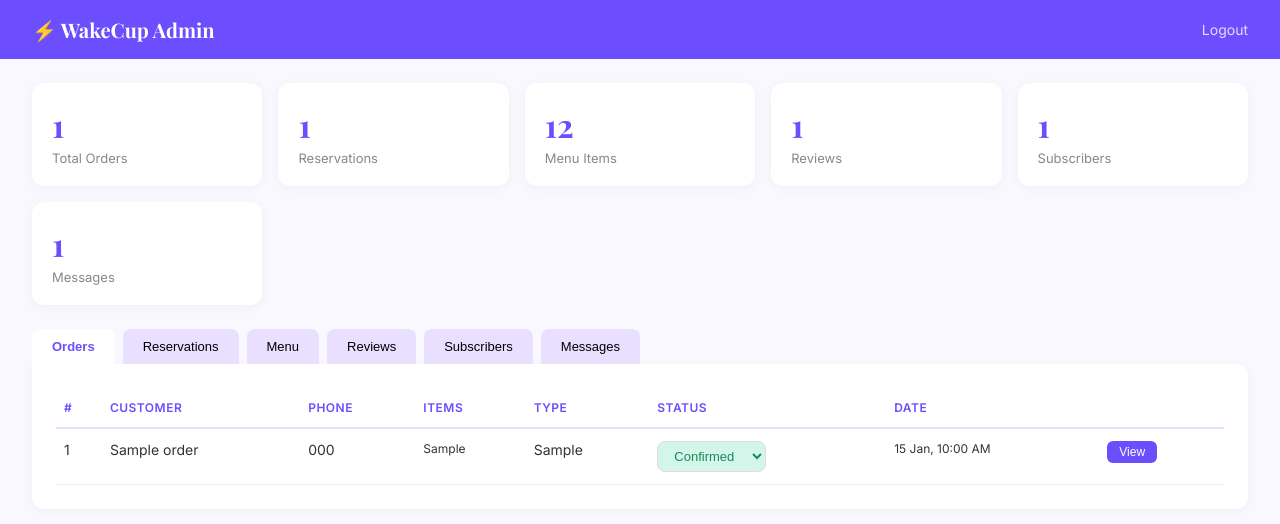
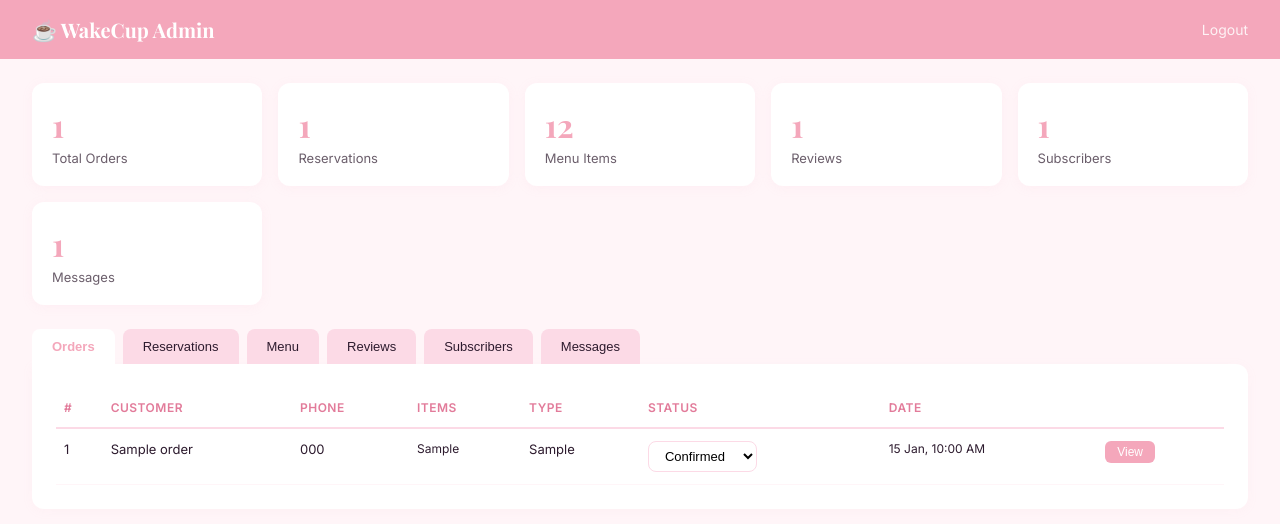
Before and after one commit to Harshavardhini255/cafe-web, a Flask app: page /admin/dashboard in a window 1280 px wide. Shown: the top 524 px of the page. Run offline with Flask 3, Linux system fonts and the light colour scheme; the visitor is signed in with stand-in values (Sample User, id 1); tables that the repository leaves empty hold one stand-in row (values such as "Sample post").

Commit message:
admin pink theme, reservation detail view, mobile tables, login page updated

```diff
--- a/templates/admin/dashboard.html
+++ b/templates/admin/dashboard.html
@@ -7,46 +7,48 @@
 <link href="https://fonts.googleapis.com/css2?family=Inter:wght@400;500;600;700&family=Playfair+Display:wght@400;600;700&display=swap" rel="stylesheet">
 <style>
 * { margin:0; padding:0; box-sizing:border-box; }
-body { font-family:'Inter',sans-serif; background:#FAF8FF; color:#333; }
-.header { background:#6C4EFF; color:white; padding:16px 32px; display:flex; justify-content:space-between; align-items:center; position:sticky; top:0; z-index:100; }
+body { font-family:'Inter',sans-serif; background:#FFF5F8; color:#2D1B2E; }
+.header { background:#F4A7BB; color:white; padding:16px 32px; display:flex; justify-content:space-between; align-items:center; position:sticky; top:0; z-index:100; }
 .header h1 { font-family:'Playfair Display',serif; font-size:20px; }
-.header a { color:rgba(255,255,255,0.8); text-decoration:none; font-size:14px; }
+.header a { color:rgba(255,255,255,0.85); text-decoration:none; font-size:14px; }
 .header a:hover { color:white; }
 .grid { display:grid; grid-template-columns:repeat(auto-fit,minmax(200px,1fr)); gap:16px; padding:24px 32px; }
-.card { background:white; border-radius:12px; padding:20px; box-shadow:0 2px 12px rgba(0,0,0,0.04); position:relative; }
-.card .num { font-size:32px; font-weight:700; color:#6C4EFF; font-family:'Playfair Display',serif; }
-.card .label { font-size:13px; color:#888; margin-top:4px; }
-.card .badge-new { position:absolute; top:-6px; right:-6px; background:#e74c3c; color:white; font-size:11px; font-weight:600; padding:2px 8px; border-radius:20px; }
+.card { background:white; border-radius:12px; padding:20px; box-shadow:0 2px 12px rgba(244,167,187,0.08); position:relative; }
+.card .num { font-size:32px; font-weight:700; color:#F4A7BB; font-family:'Playfair Display',serif; }
+.card .label { font-size:13px; color:#6B5E6B; margin-top:4px; }
+.card .badge-new { position:absolute; top:-6px; right:-6px; background:#E27B9A; color:white; font-size:11px; font-weight:600; padding:2px 8px; border-radius:20px; }
 .tabs { display:flex; gap:8px; padding:0 32px; flex-wrap:wrap; }
-.tab { padding:10px 20px; border-radius:8px 8px 0 0; background:#E9DFFF; cursor:pointer; font-size:13px; font-weight:500; transition:all 0.2s; border:none; }
-.tab.active { background:white; color:#6C4EFF; font-weight:600; }
+.tab { padding:10px 20px; border-radius:8px 8px 0 0; background:#FCDAE6; cursor:pointer; font-size:13px; font-weight:500; transition:all 0.2s; border:none; color:#2D1B2E; }
+.tab.active { background:white; color:#F4A7BB; font-weight:600; }
 .tab:hover { background:white; }
-.panel { display:none; background:white; border-radius:0 12px 12px 12px; box-shadow:0 2px 12px rgba(0,0,0,0.04); margin:0 32px 32px; padding:24px; }
+.panel { display:none; background:white; border-radius:0 12px 12px 12px; box-shadow:0 2px 12px rgba(244,167,187,0.06); margin:0 32px 32px; padding:24px; }
 .panel.active { display:block; }
-table { width:100%; border-collapse:collapse; font-size:14px; }
-th { text-align:left; padding:12px 8px; border-bottom:2px solid #E9DFFF; color:#6C4EFF; font-weight:600; font-size:12px; text-transform:uppercase; letter-spacing:0.5px; }
-td { padding:12px 8px; border-bottom:1px solid #f0f0f0; vertical-align:top; }
-.select-status { padding:6px 12px; border-radius:8px; border:1px solid #ddd; font-size:13px; cursor:pointer; }
-.badge { display:inline-block; padding:3px 10px; border-radius:20px; font-size:11px; font-weight:600; }
+.table-wrap { overflow-x:auto; }
+table { width:100%; border-collapse:collapse; font-size:14px; min-width:600px; }
+th { text-align:left; padding:12px 8px; border-bottom:2px solid #FCDAE6; color:#E27B9A; font-weight:600; font-size:12px; text-transform:uppercase; letter-spacing:0.5px; white-space:nowrap; }
+td { padding:12px 8px; border-bottom:1px solid #FFF5F8; vertical-align:top; font-size:13px; }
+.select-status { padding:6px 12px; border-radius:8px; border:1px solid #FCDAE6; font-size:13px; cursor:pointer; background:white; }
 .badge-pending { background:#FFF5D6; color:#B8860B; }
 .badge-confirmed { background:#D4F5E9; color:#1a8a5c; }
-.badge-completed { background:#E9DFFF; color:#6C4EFF; }
+.badge-completed { background:#FCDAE6; color:#E27B9A; }
 .badge-cancelled { background:#FFD6D6; color:#c0392b; }
-.btn-approve { padding:4px 12px; border-radius:6px; border:none; background:#6C4EFF; color:white; font-size:12px; cursor:pointer; }
-.btn-approve:hover { background:#4B2AC5; }
-.btn-approve.approved { background:#2ecc71; }
+.btn-action { padding:4px 12px; border-radius:6px; border:none; background:#F4A7BB; color:white; font-size:12px; cursor:pointer; }
+.btn-action:hover { background:#E27B9A; }
+.btn-action.approved { background:#2ecc71; }
+.btn-action.danger { background:#e74c3c; }
+.btn-action.danger:hover { background:#c0392b; }
 .empty { text-align:center; padding:40px; color:#aaa; font-size:14px; }
-.form-add { display:flex; gap:12px; flex-wrap:wrap; margin-bottom:20px; padding:16px; background:#FAF8FF; border-radius:12px; align-items:end; }
-.form-add input, .form-add textarea { padding:10px 12px; border:1px solid #E9DFFF; border-radius:8px; font-size:13px; outline:none; font-family:'Inter',sans-serif; }
-.form-add input:focus, .form-add textarea:focus { border-color:#6C4EFF; }
-.form-add button { padding:10px 20px; background:#6C4EFF; color:white; border:none; border-radius:8px; font-size:13px; font-weight:600; cursor:pointer; }
-.form-add button:hover { background:#4B2AC5; }
-@media (max-width:768px) { .grid,.tabs,.panel { margin-left:16px; margin-right:16px; } .grid { padding:16px; } }
+.form-add { display:flex; gap:12px; flex-wrap:wrap; margin-bottom:20px; padding:16px; background:#FFF5F8; border-radius:12px; align-items:end; }
+.form-add input, .form-add textarea { padding:10px 12px; border:1px solid #FCDAE6; border-radius:8px; font-size:13px; outline:none; font-family:'Inter',sans-serif; }
+.form-add input:focus, .form-add textarea:focus { border-color:#F4A7BB; }
+.form-add button { padding:10px 20px; background:#F4A7BB; color:white; border:none; border-radius:8px; font-size:13px; font-weight:600; cursor:pointer; }
+.form-add button:hover { background:#E27B9A; }
+@media (max-width:768px) { .grid,.tabs,.panel { margin-left:12px; margin-right:12px; } .grid { padding:12px; gap:10px; } .panel { padding:12px; border-radius:0 0 12px 12px; } th,td { font-size:12px; padding:8px 4px; } .header { padding:12px 16px; } .header h1 { font-size:17px; } .card { padding:14px; } .card .num { font-size:24px; } .tabs { gap:4px; } .tab { padding:8px 12px; font-size:12px; } }
 </style>
 </head>
 <body>
 <div class="header">
-  <h1>⚡ WakeCup Admin</h1>
+  <h1>☕ WakeCup Admin</h1>
   <a href="/admin/logout">Logout</a>
 </div>
 
@@ -69,6 +71,7 @@ td { padding:12px 8px; border-bottom:1px solid #f0f0f0; vertical-align:top; }
 </div>
 
 <div id="panel-orders" class="panel active">
+  <div class="table-wrap">
   <table>
     <tr><th>#</th><th>Customer</th><th>Phone</th><th>Items</th><th>Type</th><th>Status</th><th>Date</th><th></th></tr>
     {% for o in orders %}
@@ -78,43 +81,26 @@ td { padding:12px 8px; border-bottom:1px solid #f0f0f0; vertical-align:top; }
       <td>{{ o.customer_phone }}</td>
       <td style="font-size:12px;">{{ o.items[:80] }}{% if o.items|length > 80 %}...{% endif %}</td>
       <td>{{ o.order_type }}</td>
-      <td>
-        <select class="select-status badge-{{ o.status }}" onchange="updateOrder({{ o.id }}, this.value)">
+      <td><select class="select-status" onchange="updateOrder({{ o.id }}, this.value)">
         <option value="pending" {% if o.status=='pending' %}selected{% endif %}>Pending</option>
         <option value="confirmed" {% if o.status=='confirmed' %}selected{% endif %}>Confirmed</option>
         <option value="completed" {% if o.status=='completed' %}selected{% endif %}>Completed</option>
         <option value="cancelled" {% if o.status=='cancelled' %}selected{% endif %}>Cancelled</option>
-        </select>
-      </td>
-      <td style="font-size:12px;">{{ o.created_at.strftime('%d %b, %I:%M %p') }}</td>
-      <td><button class="btn-approve" onclick="viewOrder({{ o.id }})">View</button></td>
+      </select></td>
+      <td style="font-size:12px;white-space:nowrap;">{{ o.created_at.strftime('%d %b, %I:%M %p') }}</td>
+      <td><button class="btn-action" onclick="viewOrder({{ o.id }})">View</button></td>
     </tr>
     {% else %}
     <tr><td colspan="8" class="empty">No orders yet</td></tr>
     {% endfor %}
   </table>
   </div>
-
-<!-- Order Detail Modal -->
-<div id="orderModal" style="display:none;position:fixed;inset:0;background:rgba(0,0,0,0.4);z-index:200;align-items:center;justify-content:center;" onclick="if(event.target===this)document.getElementById('orderModal').style.display='none'">
-  <div style="background:white;border-radius:16px;padding:32px;width:520px;max-width:90vw;max-height:80vh;overflow-y:auto;">
-    <h3 style="margin-bottom:16px;">Order #<span id="orderDetailId"></span></h3>
-    <div style="font-size:14px;line-height:2;">
-      <p><strong>Customer:</strong> <span id="orderDetailName"></span></p>
-      <p><strong>Phone:</strong> <span id="orderDetailPhone"></span></p>
-      <p><strong>Type:</strong> <span id="orderDetailType"></span></p>
-      <p><strong>Notes:</strong> <span id="orderDetailNotes"></span></p>
-      <p><strong>Date:</strong> <span id="orderDetailDate"></span></p>
-      <p><strong>Items:</strong></p>
-      <div id="orderDetailItems" style="background:#FAF8FF;border-radius:8px;padding:12px;margin-top:4px;font-size:13px;"></div>
-    </div>
-    <button onclick="document.getElementById('orderModal').style.display='none'" style="margin-top:16px;padding:10px 20px;border:none;background:#eee;border-radius:8px;cursor:pointer;">Close</button>
-  </div>
 </div>
 
 <div id="panel-reservations" class="panel">
+  <div class="table-wrap">
   <table>
-    <tr><th>#</th><th>Name</th><th>Phone</th><th>Date</th><th>Time</th><th>Guests</th><th>Occasion</th><th>Status</th><th>Date</th></tr>
+    <tr><th>#</th><th>Name</th><th>Phone</th><th>Date</th><th>Time</th><th>Guests</th><th>Occasion</th><th>Status</th><th>Booked</th><th></th></tr>
     {% for r in reservations %}
     <tr>
       <td>{{ r.id }}</td>
@@ -124,20 +110,20 @@ td { padding:12px 8px; border-bottom:1px solid #f0f0f0; vertical-align:top; }
       <td>{{ r.time }}</td>
       <td>{{ r.guests }}</td>
       <td>{{ r.occasion }}</td>
-      <td>
-        <select class="select-status" onchange="updateReservation({{ r.id }}, this.value)">
+      <td><select class="select-status" onchange="updateReservation({{ r.id }}, this.value)">
         <option value="pending" {% if r.status=='pending' %}selected{% endif %}>Pending</option>
         <option value="confirmed" {% if r.status=='confirmed' %}selected{% endif %}>Confirmed</option>
         <option value="completed" {% if r.status=='completed' %}selected{% endif %}>Completed</option>
         <option value="cancelled" {% if r.status=='cancelled' %}selected{% endif %}>Cancelled</option>
-        </select>
-      </td>
-      <td style="font-size:12px;">{{ r.created_at.strftime('%d %b, %I:%M %p') }}</td>
+      </select></td>
+      <td style="font-size:12px;white-space:nowrap;">{{ r.created_at.strftime('%d %b, %I:%M %p') }}</td>
+      <td><button class="btn-action" onclick="viewReservation({{ r.id }})">View</button></td>
     </tr>
     {% else %}
-    <tr><td colspan="9" class="empty">No reservations yet</td></tr>
+    <tr><td colspan="10" class="empty">No reservations yet</td></tr>
     {% endfor %}
   </table>
+  </div>
 </div>
 
 <div id="panel-menu" class="panel">
@@ -149,46 +135,30 @@ td { padding:12px 8px; border-bottom:1px solid #f0f0f0; vertical-align:top; }
     <textarea id="itemDesc" placeholder="Description" rows="2" style="width:300px;"></textarea>
     <button onclick="addMenuItem()">Add Item</button>
   </div>
-  <!-- Edit Modal -->
-  <div id="editModal" style="display:none;position:fixed;inset:0;background:rgba(0,0,0,0.4);z-index:200;align-items:center;justify-content:center;" onclick="if(event.target===this)closeEdit()">
-    <div style="background:white;border-radius:16px;padding:32px;width:420px;max-width:90vw;">
-      <h3 style="margin-bottom:16px;">Edit Menu Item</h3>
-      <input id="editId" type="hidden">
-      <div style="display:flex;flex-direction:column;gap:10px;">
-        <input id="editName" placeholder="Name" style="padding:10px 12px;border:1px solid #E9DFFF;border-radius:8px;font-size:13px;outline:none;">
-        <input id="editPrice" placeholder="Price" type="number" style="padding:10px 12px;border:1px solid #E9DFFF;border-radius:8px;font-size:13px;outline:none;">
-        <input id="editCategory" placeholder="Category" style="padding:10px 12px;border:1px solid #E9DFFF;border-radius:8px;font-size:13px;outline:none;">
-        <input id="editImage" placeholder="Image filename" style="padding:10px 12px;border:1px solid #E9DFFF;border-radius:8px;font-size:13px;outline:none;">
-        <textarea id="editDesc" placeholder="Description" rows="2" style="padding:10px 12px;border:1px solid #E9DFFF;border-radius:8px;font-size:13px;outline:none;font-family:'Inter',sans-serif;"></textarea>
-        <div style="display:flex;gap:8px;margin-top:8px;">
-          <button onclick="saveEdit()" style="flex:1;padding:10px;background:#6C4EFF;color:white;border:none;border-radius:8px;cursor:pointer;">Save</button>
-          <button onclick="closeEdit()" style="flex:1;padding:10px;background:#eee;border:none;border-radius:8px;cursor:pointer;">Cancel</button>
-        </div>
-      </div>
-    </div>
-  </div>
+  <div class="table-wrap">
   <table>
-    <tr><th>#</th><th>Image</th><th>Name</th><th>Price</th><th>Category</th><th>Available</th><th></th></tr>
+    <tr><th>#</th><th>Image</th><th>Name</th><th>Category</th><th>Available</th><th></th></tr>
     {% for m in menu_items %}
     <tr>
       <td>{{ m.id }}</td>
-      <td>{{ m.image }}</td>
+      <td style="font-size:11px;">{{ m.image }}</td>
       <td>{{ m.name }}</td>
-      <td>₹{{ m.price }}</td>
       <td>{{ m.category }}</td>
       <td>{{ '✓' if m.available else '✗' }}</td>
       <td style="display:flex;gap:4px;">
-        <button class="btn-approve" onclick="editItem({{ m.id }},'{{ m.name }}',{{ m.price }},'{{ m.category }}','{{ m.image }}','{{ m.description or '' }}')">Edit</button>
-        <button class="btn-approve" style="background:#e74c3c;" onclick="deleteItem({{ m.id }})">Delete</button>
+        <button class="btn-action" onclick="editItem({{ m.id }},'{{ m.name }}',{{ m.price }},'{{ m.category }}','{{ m.image }}','{{ m.description or '' }}')">Edit</button>
+        <button class="btn-action danger" onclick="deleteItem({{ m.id }})">Delete</button>
       </td>
     </tr>
     {% else %}
-    <tr><td colspan="7" class="empty">Menu is empty</td></tr>
+    <tr><td colspan="6" class="empty">Menu is empty</td></tr>
     {% endfor %}
   </table>
   </div>
+</div>
 
 <div id="panel-reviews" class="panel">
+  <div class="table-wrap">
   <table>
     <tr><th>#</th><th>Name</th><th>Rating</th><th>Review</th><th>Approved</th><th>Date</th></tr>
     {% for r in reviews %}
@@ -197,27 +167,31 @@ td { padding:12px 8px; border-bottom:1px solid #f0f0f0; vertical-align:top; }
       <td>{{ r.customer_name }}</td>
       <td>{{ '★' * r.rating }}</td>
       <td style="max-width:300px;">{{ r.content }}</td>
-      <td><button class="btn-approve {{ 'approved' if r.approved else '' }}" onclick="approveReview({{ r.id }}, this)">{{ 'Approved' if r.approved else 'Approve' }}</button></td>
-      <td style="font-size:12px;">{{ r.created_at.strftime('%d %b') }}</td>
+      <td><button class="btn-action {{ 'approved' if r.approved else '' }}" onclick="approveReview({{ r.id }}, this)">{{ 'Approved' if r.approved else 'Approve' }}</button></td>
+      <td style="font-size:12px;white-space:nowrap;">{{ r.created_at.strftime('%d %b') }}</td>
     </tr>
     {% else %}
     <tr><td colspan="6" class="empty">No reviews yet</td></tr>
     {% endfor %}
   </table>
   </div>
+</div>
 
 <div id="panel-subscribers" class="panel">
+  <div class="table-wrap">
   <table>
     <tr><th>#</th><th>Email</th><th>Subscribed</th></tr>
     {% for s in subscribers %}
-    <tr><td>{{ s.id }}</td><td>{{ s.email }}</td><td style="font-size:12px;">{{ s.created_at.strftime('%d %b, %Y') }}</td></tr>
+    <tr><td>{{ s.id }}</td><td>{{ s.email }}</td><td style="font-size:12px;white-space:nowrap;">{{ s.created_at.strftime('%d %b, %Y') }}</td></tr>
     {% else %}
     <tr><td colspan="3" class="empty">No subscribers yet</td></tr>
     {% endfor %}
   </table>
   </div>
+</div>
 
 <div id="panel-messages" class="panel">
+  <div class="table-wrap">
   <table>
     <tr><th>#</th><th>Name</th><th>Email</th><th>Subject</th><th>Message</th><th>Date</th></tr>
     {% for c in contacts %}
@@ -227,12 +201,67 @@ td { padding:12px 8px; border-bottom:1px solid #f0f0f0; vertical-align:top; }
       <td>{{ c.email }}</td>
       <td>{{ c.subject or '-' }}</td>
       <td style="max-width:300px;font-size:13px;">{{ c.message }}</td>
-      <td style="font-size:12px;">{{ c.created_at.strftime('%d %b, %I:%M %p') }}</td>
+      <td style="font-size:12px;white-space:nowrap;">{{ c.created_at.strftime('%d %b, %I:%M %p') }}</td>
     </tr>
     {% else %}
     <tr><td colspan="6" class="empty">No messages yet</td></tr>
     {% endfor %}
   </table>
+  </div>
+</div>
+
+<!-- Order Detail Modal -->
+<div id="orderModal" style="display:none;position:fixed;inset:0;background:rgba(0,0,0,0.4);z-index:200;align-items:center;justify-content:center;" onclick="if(event.target===this)closeModal('orderModal')">
+  <div style="background:white;border-radius:16px;padding:32px;width:520px;max-width:90vw;max-height:80vh;overflow-y:auto;">
+    <h3 style="margin-bottom:16px;">Order #<span id="orderDetailId"></span></h3>
+    <div style="font-size:14px;line-height:2;">
+      <p><strong>Customer:</strong> <span id="orderDetailName"></span></p>
+      <p><strong>Phone:</strong> <span id="orderDetailPhone"></span></p>
+      <p><strong>Type:</strong> <span id="orderDetailType"></span></p>
+      <p><strong>Notes:</strong> <span id="orderDetailNotes"></span></p>
+      <p><strong>Date:</strong> <span id="orderDetailDate"></span></p>
+      <p><strong>Items:</strong></p>
+      <div id="orderDetailItems" style="background:#FFF5F8;border-radius:8px;padding:12px;margin-top:4px;font-size:13px;"></div>
+    </div>
+    <button onclick="closeModal('orderModal')" style="margin-top:16px;padding:10px 20px;border:none;background:#F4A7BB;color:white;border-radius:8px;cursor:pointer;">Close</button>
+  </div>
+</div>
+
+<!-- Reservation Detail Modal -->
+<div id="resModal" style="display:none;position:fixed;inset:0;background:rgba(0,0,0,0.4);z-index:200;align-items:center;justify-content:center;" onclick="if(event.target===this)closeModal('resModal')">
+  <div style="background:white;border-radius:16px;padding:32px;width:520px;max-width:90vw;max-height:80vh;overflow-y:auto;">
+    <h3 style="margin-bottom:16px;">Reservation #<span id="resDetailId"></span></h3>
+    <div style="font-size:14px;line-height:2;">
+      <p><strong>Name:</strong> <span id="resDetailName"></span></p>
+      <p><strong>Phone:</strong> <span id="resDetailPhone"></span></p>
+      <p><strong>Date:</strong> <span id="resDetailDate"></span></p>
+      <p><strong>Time:</strong> <span id="resDetailTime"></span></p>
+      <p><strong>Guests:</strong> <span id="resDetailGuests"></span></p>
+      <p><strong>Occasion:</strong> <span id="resDetailOccasion"></span></p>
+      <p><strong>Notes:</strong> <span id="resDetailNotes"></span></p>
+      <p><strong>Booked:</strong> <span id="resDetailCreated"></span></p>
+    </div>
+    <button onclick="closeModal('resModal')" style="margin-top:16px;padding:10px 20px;border:none;background:#F4A7BB;color:white;border-radius:8px;cursor:pointer;">Close</button>
+  </div>
+</div>
+
+<!-- Edit Menu Modal -->
+<div id="editModal" style="display:none;position:fixed;inset:0;background:rgba(0,0,0,0.4);z-index:200;align-items:center;justify-content:center;" onclick="if(event.target===this)closeEdit()">
+  <div style="background:white;border-radius:16px;padding:32px;width:420px;max-width:90vw;">
+    <h3 style="margin-bottom:16px;color:#2D1B2E;">Edit Menu Item</h3>
+    <input id="editId" type="hidden">
+    <div style="display:flex;flex-direction:column;gap:10px;">
+      <input id="editName" placeholder="Name" style="padding:10px 12px;border:1px solid #FCDAE6;border-radius:8px;font-size:13px;outline:none;">
+      <input id="editPrice" placeholder="Price" type="number" style="padding:10px 12px;border:1px solid #FCDAE6;border-radius:8px;font-size:13px;outline:none;">
+      <input id="editCategory" placeholder="Category" style="padding:10px 12px;border:1px solid #FCDAE6;border-radius:8px;font-size:13px;outline:none;">
+      <input id="editImage" placeholder="Image filename" style="padding:10px 12px;border:1px solid #FCDAE6;border-radius:8px;font-size:13px;outline:none;">
+      <textarea id="editDesc" placeholder="Description" rows="2" style="padding:10px 12px;border:1px solid #FCDAE6;border-radius:8px;font-size:13px;outline:none;font-family:'Inter',sans-serif;"></textarea>
+      <div style="display:flex;gap:8px;margin-top:8px;">
+        <button onclick="saveEdit()" style="flex:1;padding:10px;background:#F4A7BB;color:white;border:none;border-radius:8px;cursor:pointer;">Save</button>
+        <button onclick="closeEdit()" style="flex:1;padding:10px;background:#eee;border:none;border-radius:8px;cursor:pointer;">Cancel</button>
+      </div>
+    </div>
+  </div>
 </div>
 
 <script>
@@ -254,46 +283,49 @@ function updateReservation(id, status) {
     body:JSON.stringify({status:status})
   });
 }
+function closeModal(id) { document.getElementById(id).style.display = 'none'; }
 function viewOrder(id) {
-  fetch('/api/order/' + id)
-    .then(r => r.json())
-    .then(o => {
+  fetch('/api/order/' + id).then(r => r.json()).then(o => {
     document.getElementById('orderDetailId').textContent = o.id;
     document.getElementById('orderDetailName').textContent = o.customer_name;
     document.getElementById('orderDetailPhone').textContent = o.customer_phone;
     document.getElementById('orderDetailType').textContent = o.order_type;
     document.getElementById('orderDetailNotes').textContent = o.notes || '-';
     document.getElementById('orderDetailDate').textContent = new Date(o.created_at).toLocaleString();
-      let itemsHtml = o.items.map(i => `<div style="padding:4px 0;border-bottom:1px solid rgba(0,0,0,0.04);">${i.name} × ${i.qty}</div>`).join('');
-      document.getElementById('orderDetailItems').innerHTML = itemsHtml || '<em>No items</em>';
+    document.getElementById('orderDetailItems').innerHTML = o.items.map(i => `<div style="padding:4px 0;border-bottom:1px solid rgba(0,0,0,0.04);">${i.name} × ${i.qty}</div>`).join('') || '<em>No items</em>';
     document.getElementById('orderModal').style.display = 'flex';
   });
 }
-function approveReview(id, btn) {
-  fetch('/admin/review/' + id + '/approve', {
-    method:'POST', headers:{'Content-Type':'application/json'}
-  }).then(r => r.json()).then(data => {
-    btn.textContent = data.approved ? 'Approved' : 'Approve';
-    btn.classList.toggle('approved');
+function viewReservation(id) {
+  fetch('/api/reserve/' + id).then(r => r.json()).then(r => {
+    document.getElementById('resDetailId').textContent = r.id;
+    document.getElementById('resDetailName').textContent = r.customer_name;
+    document.getElementById('resDetailPhone').textContent = r.customer_phone;
+    document.getElementById('resDetailDate').textContent = r.date;
+    document.getElementById('resDetailTime').textContent = r.time;
+    document.getElementById('resDetailGuests').textContent = r.guests;
+    document.getElementById('resDetailOccasion').textContent = r.occasion || '-';
+    document.getElementById('resDetailNotes').textContent = r.notes || '-';
+    document.getElementById('resDetailCreated').textContent = new Date(r.created_at).toLocaleString();
+    document.getElementById('resModal').style.display = 'flex';
   });
 }
+function approveReview(id, btn) {
+  fetch('/admin/review/' + id + '/approve', { method:'POST', headers:{'Content-Type':'application/json'} })
+    .then(r => r.json()).then(data => { btn.textContent = data.approved ? 'Approved' : 'Approve'; btn.classList.toggle('approved'); });
+}
 function addMenuItem() {
-  const data = {
+  fetch('/admin/menu/add', { method:'POST', headers:{'Content-Type':'application/json'}, body:JSON.stringify({
     name: document.getElementById('itemName').value,
     price: parseFloat(document.getElementById('itemPrice').value),
     category: document.getElementById('itemCategory').value,
     image: document.getElementById('itemImage').value || 'product-1.png',
     description: document.getElementById('itemDesc').value
-  };
-  fetch('/admin/menu/add', {
-    method:'POST', headers:{'Content-Type':'application/json'},
-    body:JSON.stringify(data)
-  }).then(r => r.json()).then(() => location.reload());
+  })}).then(r => r.json()).then(() => location.reload());
 }
 function deleteItem(id) {
   if (!confirm('Delete this item?')) return;
-  fetch('/admin/menu/' + id, { method:'DELETE' })
-    .then(r => r.json()).then(() => location.reload());
+  fetch('/admin/menu/' + id, { method:'DELETE' }).then(r => r.json()).then(() => location.reload());
 }
 function editItem(id, name, price, category, image, desc) {
   document.getElementById('editId').value = id;
@@ -306,18 +338,13 @@ function editItem(id, name, price, category, image, desc) {
 }
 function closeEdit() { document.getElementById('editModal').style.display = 'none'; }
 function saveEdit() {
-  const id = document.getElementById('editId').value;
-  const data = {
+  fetch('/admin/menu/' + document.getElementById('editId').value + '/edit', { method:'POST', headers:{'Content-Type':'application/json'}, body:JSON.stringify({
     name: document.getElementById('editName').value,
     price: parseFloat(document.getElementById('editPrice').value),
     category: document.getElementById('editCategory').value,
     image: document.getElementById('editImage').value || 'product-1.png',
     description: document.getElementById('editDesc').value
-  };
-  fetch('/admin/menu/' + id + '/edit', {
-    method:'POST', headers:{'Content-Type':'application/json'},
-    body:JSON.stringify(data)
-  }).then(r => r.json()).then(() => location.reload());
+  })}).then(r => r.json()).then(() => location.reload());
 }
 </script>
 </body>
```
Also changed, not shown: templates/admin_login.html (+9 -9 lines). Lines whose indentation alone changed are shown as unchanged.
